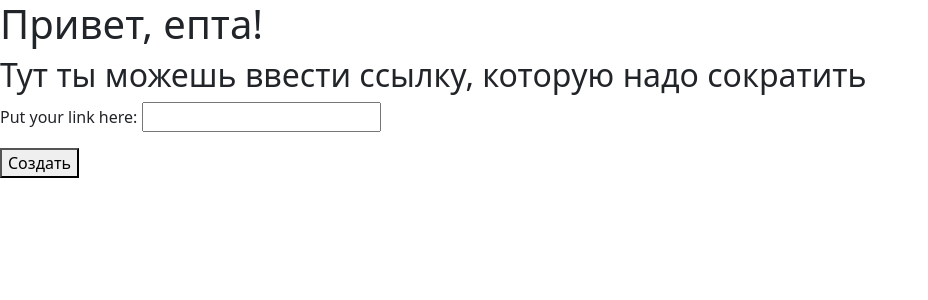
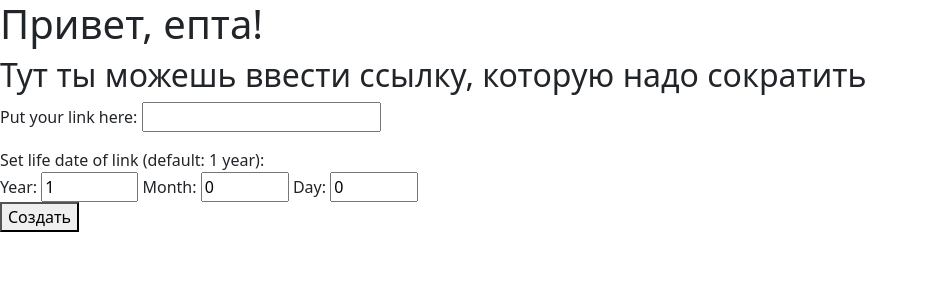
Before and after one commit to Chelovecki/flask_url_shortener, a Flask app: page /set in a window 1280 px wide. Shown: the top 300 px of the page, without its empty margins (0-928 px from the left). Run offline with Flask 3, Linux system fonts and the light colour scheme.

Commit message:
feature: choose year,month,day for live link and show date expire

```diff
--- a/templates/index.html
+++ b/templates/index.html
@@ -1,4 +1,16 @@
 {% extends "base.html" %}
+
+{% block style %}
+.date_input input {
+    margin: 0 20px 0 0;
+}
+
+.date_input{
+    margin: 20px 0;
+}
+
+
+{% endblock %}
 
 {% block content %}
 <!-- ВСЁ ЧТО ХОЧЕШЬ ВИДЕТЬ НА СТРАНИЦЕ - ПИШЕШЬ ЗДЕСЬ -->
@@ -12,7 +24,19 @@
             <label for='user_url'>Put your link here:</label>
             <input id='user_url' type="text" name="user_url">
         </p>
+        Set life date of link (default: 1 year):
+        <div class="date_input">
+            <label for="year">Year:</label>
+            <input type="number" min="0" value="1" max="100" step="1" id="year" name="year">
+
+            <label for="month">Month:</label>
+            <input type="number" min="0" value="0" max="12" step="1" id="month" name="month">
+
+            <label for="day">Day:</label>
+            <input type="number" min="0" value="0" max="31" step="1" id="day" name="day">
+        </div>
         <button type='submit'>Создать</button>
+
 
     </form>
 </div>
@@ -20,10 +44,9 @@
 <div>
  {% if shortened_link %}
 <div style="margin: 20px 0; padding: 15px; background: #f8f9fa; border-radius: 8px;">
-    <p>Your short link is:
-        <a href="{{ shortened_link }}" target="_blank" id="shortLink">{{ shortened_link }}</a>
-    </p>
+    <p>Your short link is: <a href="{{ shortened_link }}" target="_blank" id="shortLink">{{ shortened_link }}</a></p>
     <p>For original: <a href="{{ orig_link }}" target="_blank">{{ orig_link }}</a></p>
+    <p>This link will expire at {{ year }}-{{ month }}-{{ day }}</p>
 
     <button onclick="copyShortLink()" style="padding: 8px 16px; margin-top: 10px;">
         📋 Copy Short Link
```
